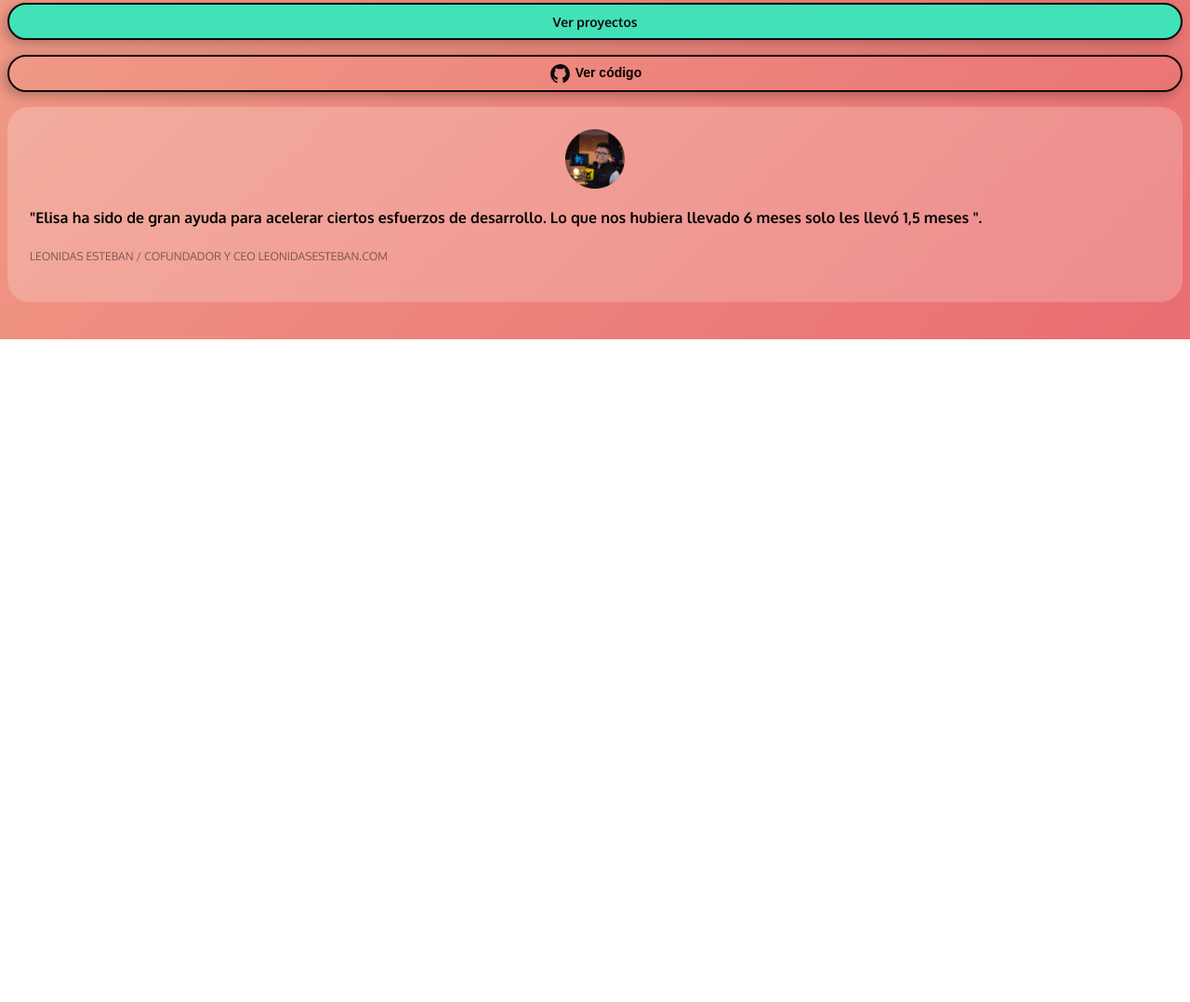
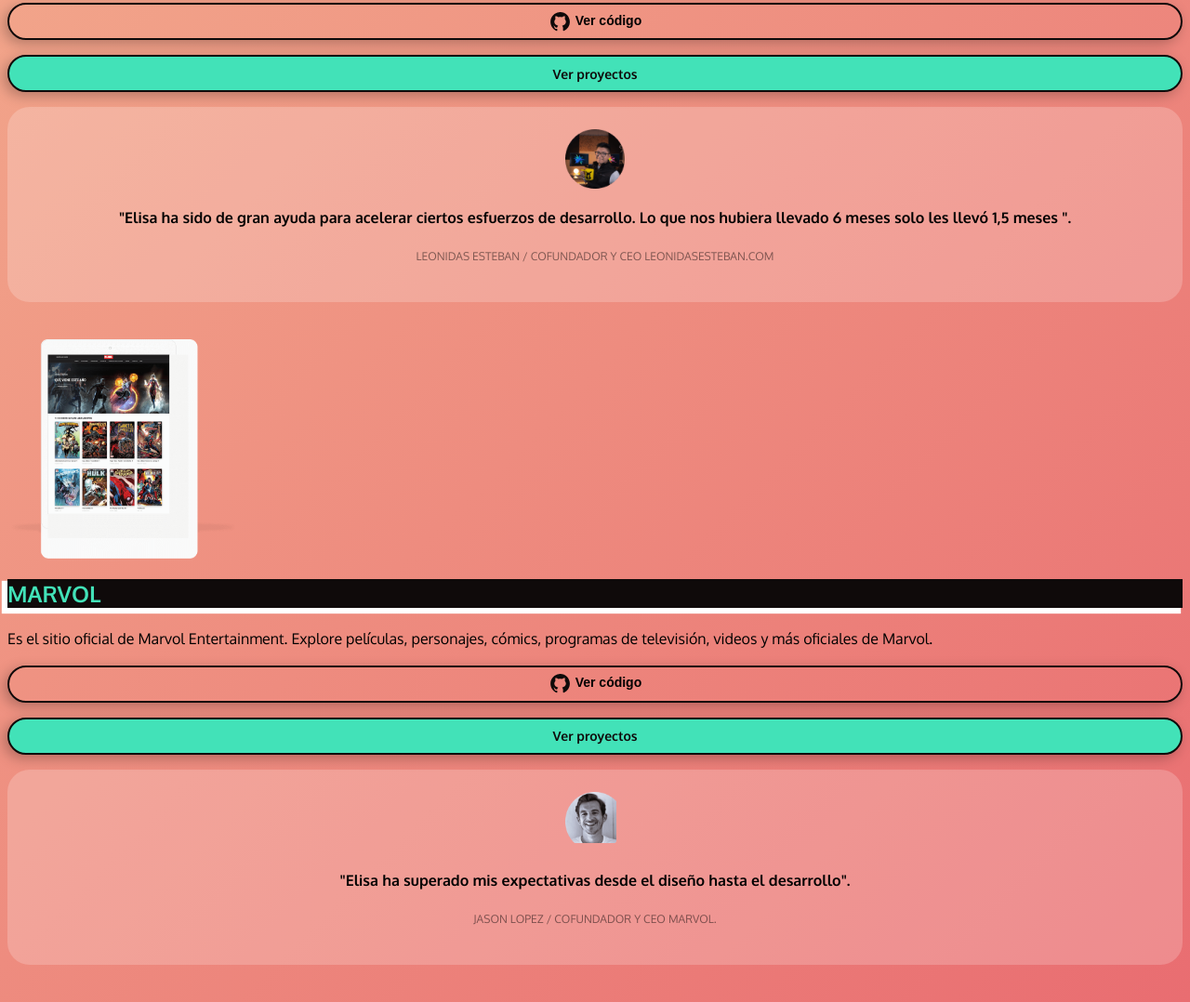
Before and after one commit to efrainhgmx/portafolio-elisa, a plain HTML site: page index.html in a window 1280 px wide. Shown: the part 2162-3240 px from the top of the page at 93% size. Before the commit the page ends 2527 px from the top, so only its background shows below. Drawn offline with Linux system fonts and the light colour scheme.

Commit message:
Segunda sección de proyectos terminada

```diff
--- a/index.html
+++ b/index.html
@@ -53,8 +53,8 @@
                         <h2>leonidasesteban.com</h2>
                         <p>Accede a más de 120 proyectos que te ayudarán a amejorar tus habilidades como desarrollador Frontend.</p>
                         <div class="proyect-button--container">
+                            <button class="project-button"><span class="github-icon--button"></span> Ver código</button>
                             <button class="green-button project-button" ><a href="https://leonidasesteban.com/proyectos" rel="noopener">Ver proyectos</a></button>
-                            <button class="project-button"><span class="github-icon--button"></span> Ver código</button>
                         </div>
                     </div>
                     <article class="coment">
@@ -66,7 +66,24 @@
                     </article>
                 </section>
                 <section class="section-container">
-
+                    <figure class="project-image--container">
+                        <img src="./assets/img/iPad.png" alt="Proyecto Marvol" title="Proyecto Marvol">
+                    </figure>
+                    <div class="project-description--container">
+                        <h2>MARVOL</h2>
+                        <p>Es el sitio oficial de Marvol Entertainment. Explore películas, personajes, cómics, programas de televisión, videos y más oficiales de Marvol.</p>
+                        <div class="proyect-button--container">
+                            <button class="project-button"><span class="github-icon--button"></span> Ver código</button>
+                            <button class="green-button project-button" ><a href="https://leonidasesteban.com/proyectos" rel="noopener">Ver proyectos</a></button>
+                        </div>
+                    </div>
+                    <article class="coment">
+                        <figure class="coment-user--image">
+                            <img src="./assets/img/user-1.png" alt="Jason Lopez CEO de Marvol Entertainment" title="Jason Lopez CEO de Marvol Entertainment">
+                        </figure>
+                        <p><strong>"Elisa ha superado mis expectativas desde el diseño hasta el desarrollo".</strong></p>
+                        <p>JASON LOPEZ / COFUNDADOR Y CEO MARVOL.</p>
+                    </article>
                 </section>
                 <section></section>
                 <section></section>
--- a/styles/styles.css
+++ b/styles/styles.css
@@ -157,6 +157,10 @@
     margin: auto;
 }
 
+article p {
+    text-align: center;
+}
+
 article p:last-child {
     font-size: 1.2rem;
     color: #0F0A0A;
```
Also changed, not shown: assets/img/Iphone X.png (renamed from assets/img/📱 Iphone X.png), assets/img/iPad.png (renamed from assets/img/📱 iPad.png).
